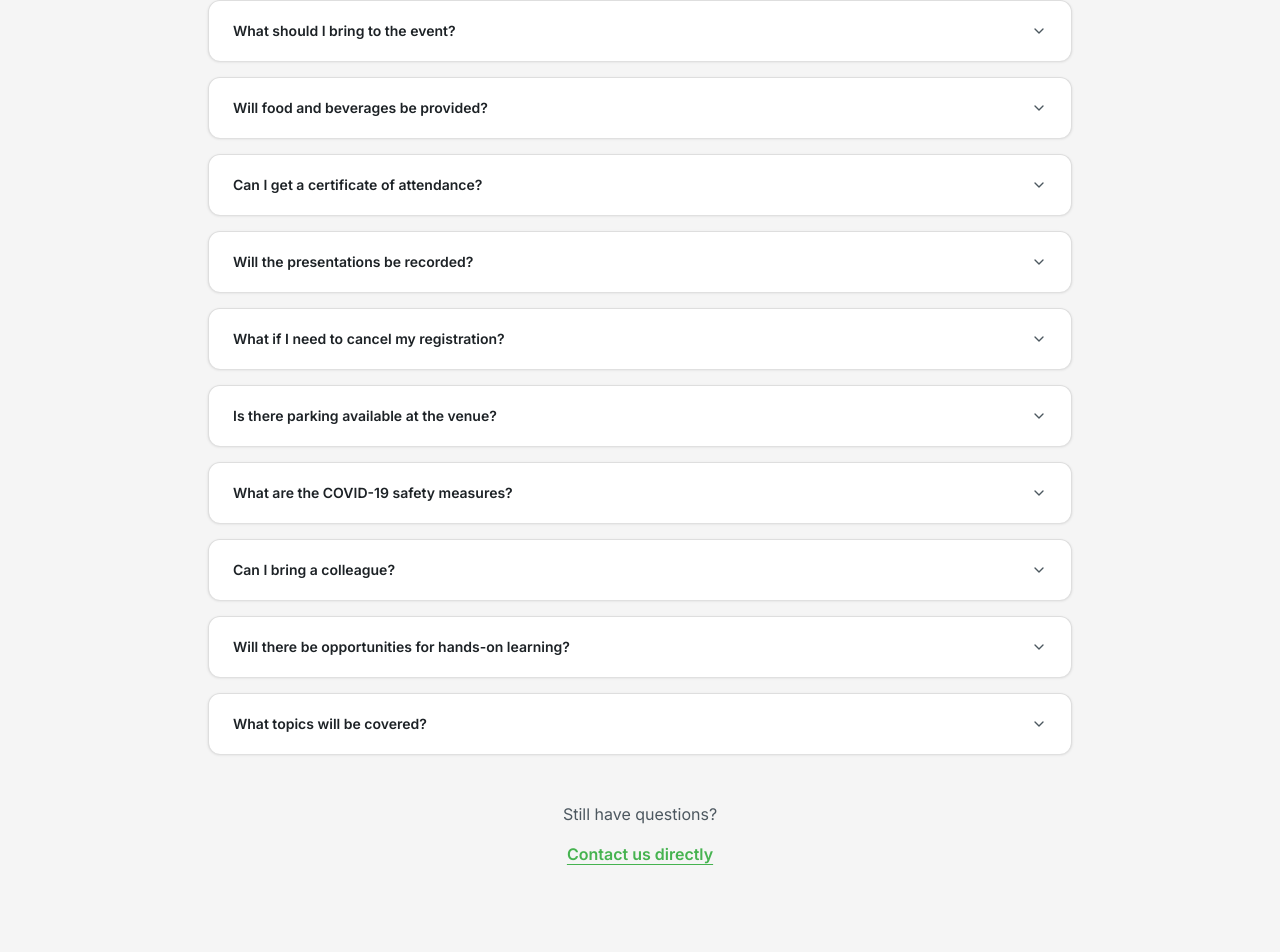
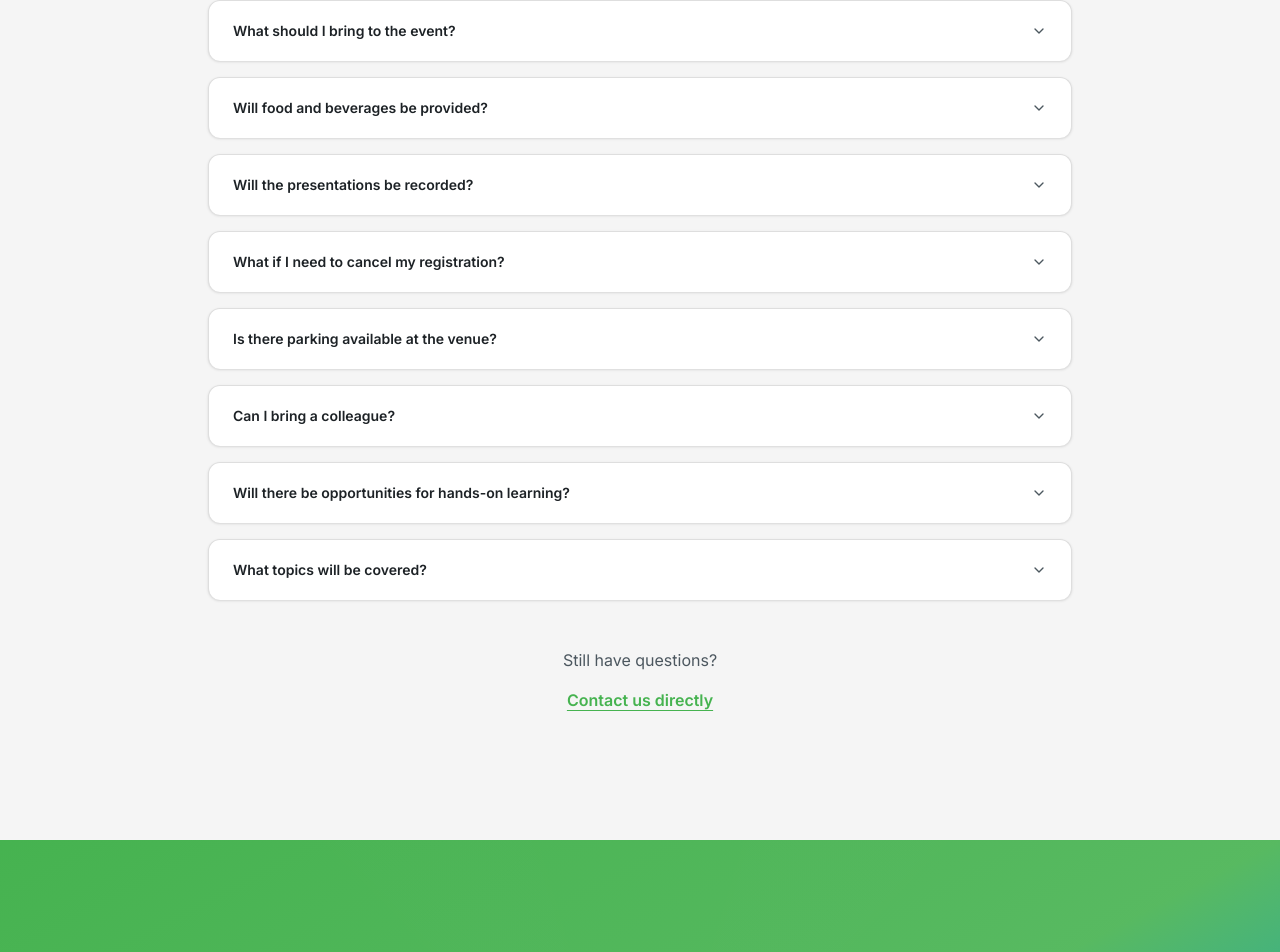
Before and after one commit to onurpiskin/github-migration-eve, a React (Vite) app: page / in a window 1280 px wide. Shown: the part 7871-8823 px from the top of the page. Built offline with nearby package versions, Linux system fonts and the light colour scheme.

Commit message:
Generated by Spark: remove following questions from the FAQ: What re the COVID-19 safety measures?, Can I get a certificate if attendance?.

```diff
--- a/src/components/sections/FAQ.tsx
+++ b/src/components/sections/FAQ.tsx
@@ -26,10 +26,6 @@ const faqs = [
     answer: 'Yes, coffee and light refreshments will be provided during the welcome session and breaks. Networking session will include snacks and beverages.'
   },
   {
-    question: 'Can I get a certificate of attendance?',
-    answer: 'Yes, all registered attendees will receive a certificate of attendance after the event, which can be used for professional development records.'
-  },
-  {
     question: 'Will the presentations be recorded?',
     answer: 'Selected sessions will be recorded and made available to registered attendees after the event. Please note that Q&A and networking sessions will not be recorded.'
   },
@@ -40,10 +36,6 @@ const faqs = [
   {
     question: 'Is there parking available at the venue?',
     answer: 'The Microsoft Köln office is located in the city center with limited parking. We recommend using public transportation. The venue is well-connected by U-Bahn (Appellhofplatz station) and multiple bus lines.'
-  },
-  {
-    question: 'What are the COVID-19 safety measures?',
-    answer: 'We follow current local health guidelines. Attendees are encouraged to stay home if feeling unwell. Hand sanitizer will be available throughout the venue.'
   },
   {
     question: 'Can I bring a colleague?',
```
